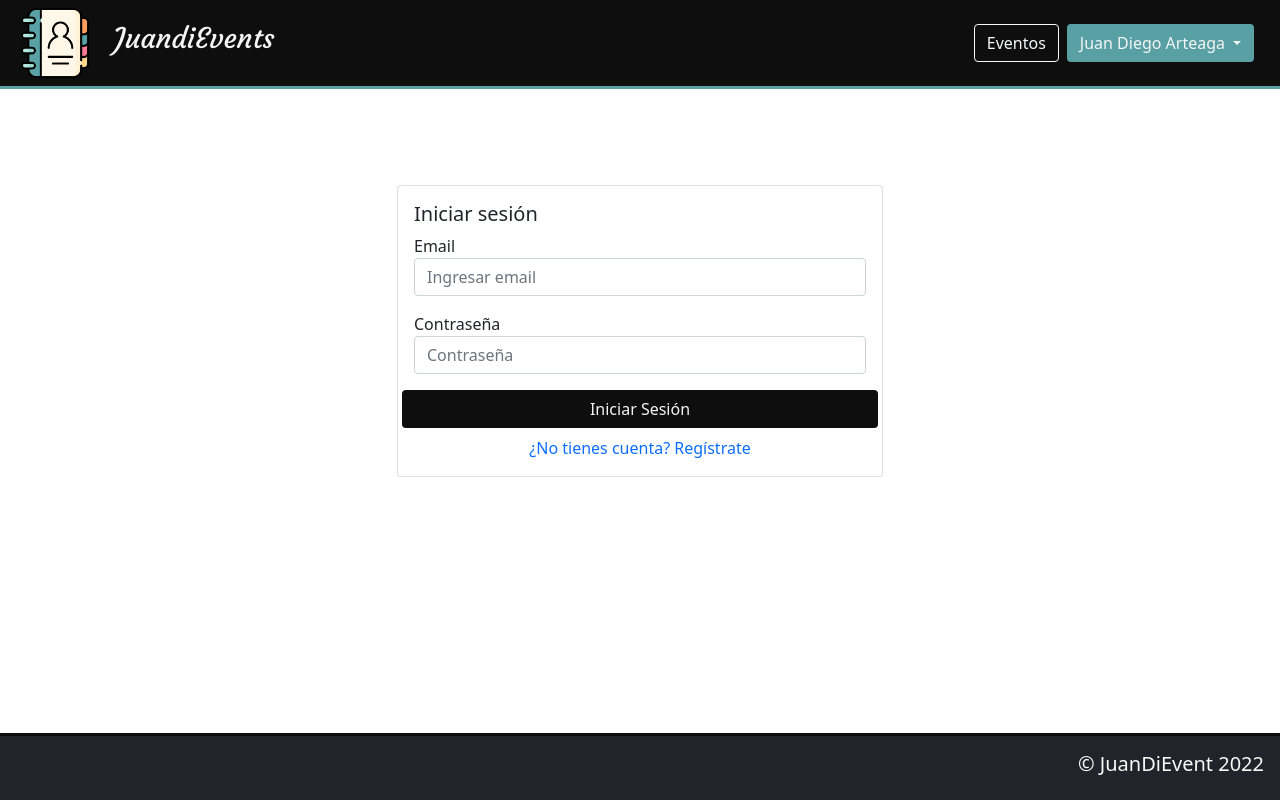
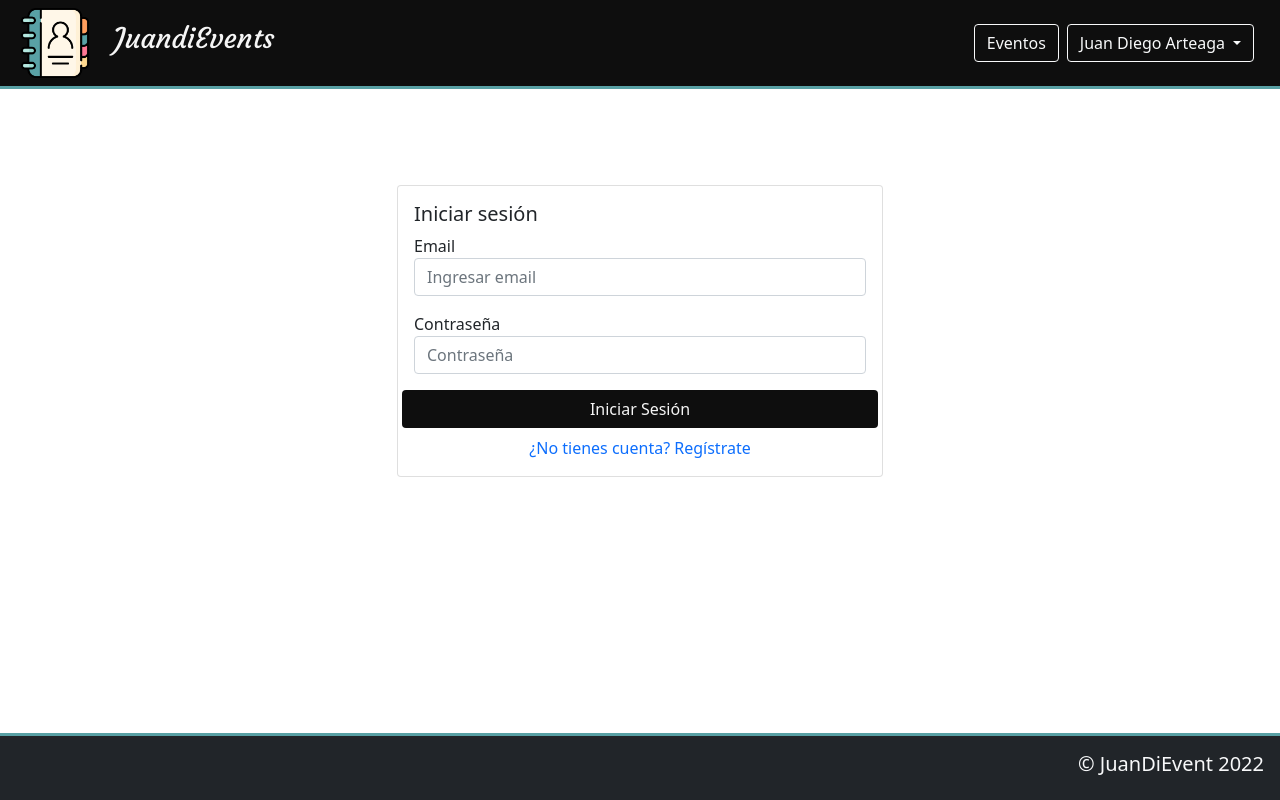
Before and after one commit to juandixdd/php_crud_final_eventos, a PHP site: page /index.php in a window 1280 px wide. Run offline with PHP 8.4, Linux system fonts and the light colour scheme.

Commit message:
Se cambia color secundario

```diff
--- a/assets/styles/style.css
+++ b/assets/styles/style.css
@@ -30,7 +30,7 @@ a:hover {
 }
 
 .container-footer {
-  border-top: solid 3px var(--color-primary);
+  border-top: solid 3px var(--color-secundary);
 }
 
 .logo-header {
--- a/template/header.php
+++ b/template/header.php
@@ -32,7 +32,7 @@
                             <a href="principalPage.php" class="btn btn-outline-light width-auto">Eventos</a>
                         </div>
                         <div class="dropdown col-auto p-1">
-                            <button class="btn btn-custom-secundary dropdown-toggle" type="button" id="dropdownMenuButton1" data-bs-toggle="dropdown" aria-expanded="false">
+                            <button class="btn btn-outline-light dropdown-toggle" type="button" id="dropdownMenuButton1" data-bs-toggle="dropdown" aria-expanded="false">
                                 Juan Diego Arteaga
                             </button>
                             <ul class="dropdown-menu" aria-labelledby="dropdownMenuButton1">
```
